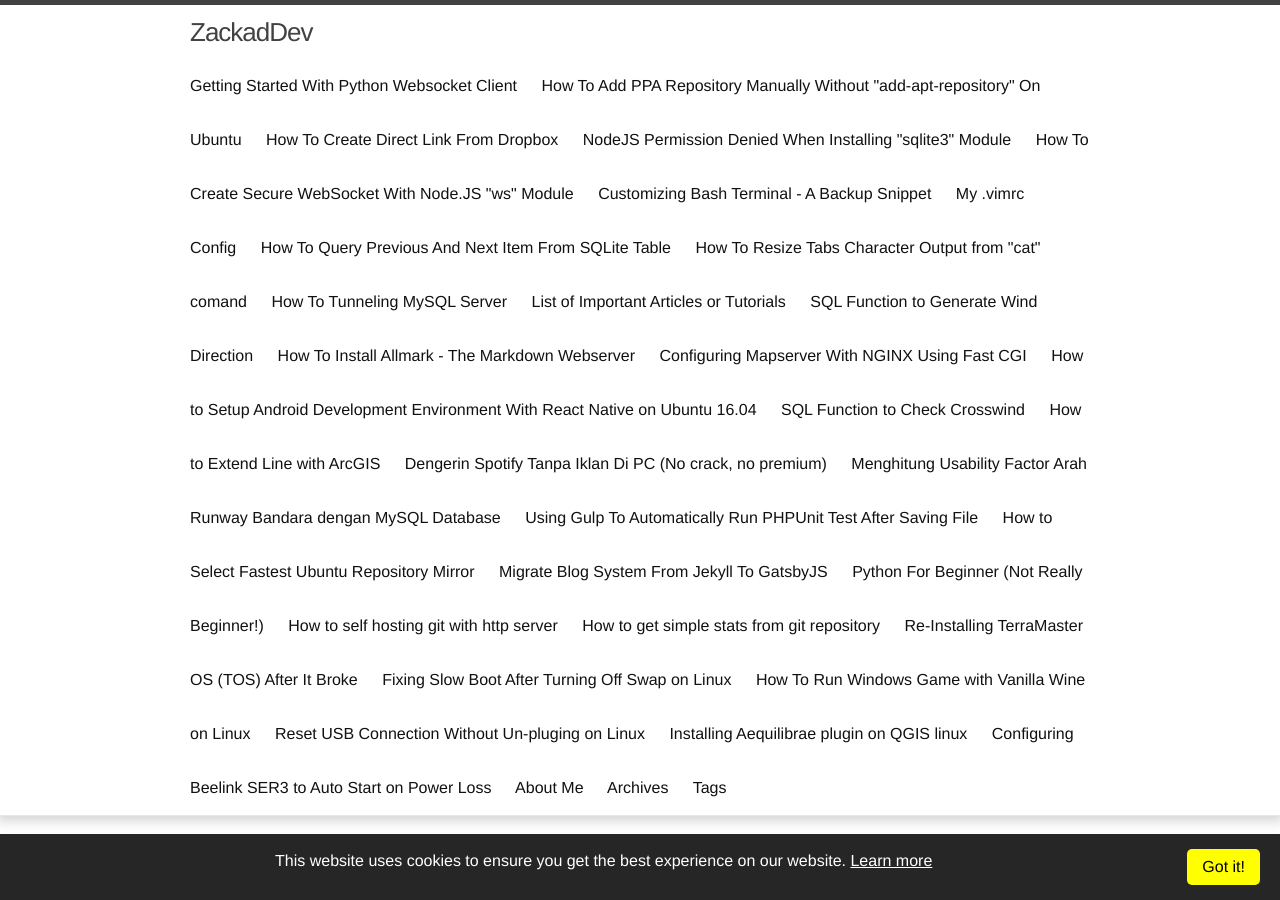
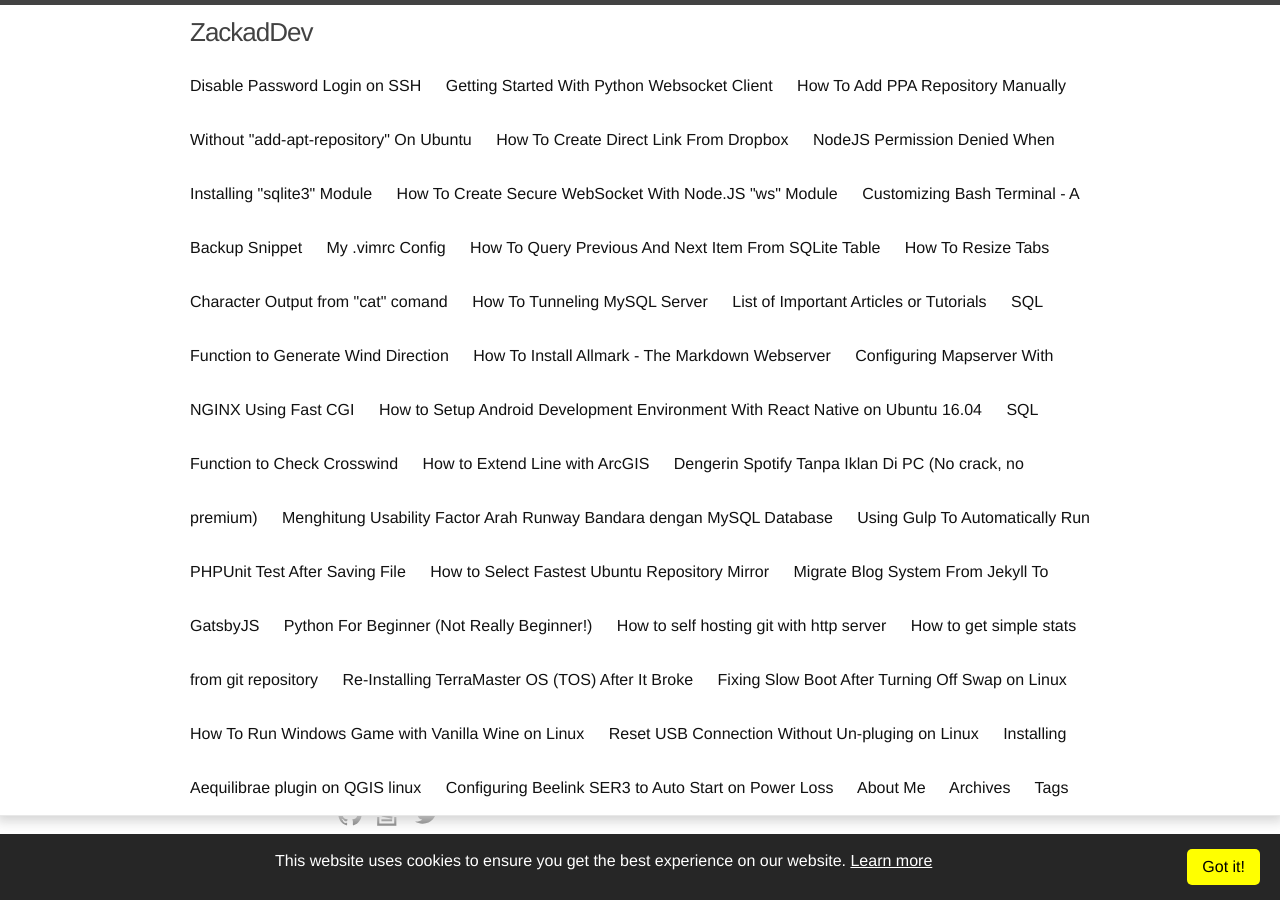
Before and after one commit to zackad/blog-src, a Jekyll site: the page built from content/posts/2017-07-10-disable-password-login-on-ssh.md, in a window 1280 px wide. Built offline with Jekyll 4.4.1, drawn with Linux system fonts in a browser that asks for light colours.

Commit message:
fix: add missing title frontmatter

```diff
--- a/content/posts/2017-07-10-disable-password-login-on-ssh.md
+++ b/content/posts/2017-07-10-disable-password-login-on-ssh.md
@@ -1,9 +1,11 @@
 ---
+title: 'Disable Password Login on SSH'
 layout: post
 author: zackad
 category: en
 tags: [linux, security]
 ---
+
 The purpose of this configuration is to disable ssh login using password and force user to use `ssh-key` pair instead.
 Open `/etc/ssh/sshd_config` file using text editor and change following option.
 
```
